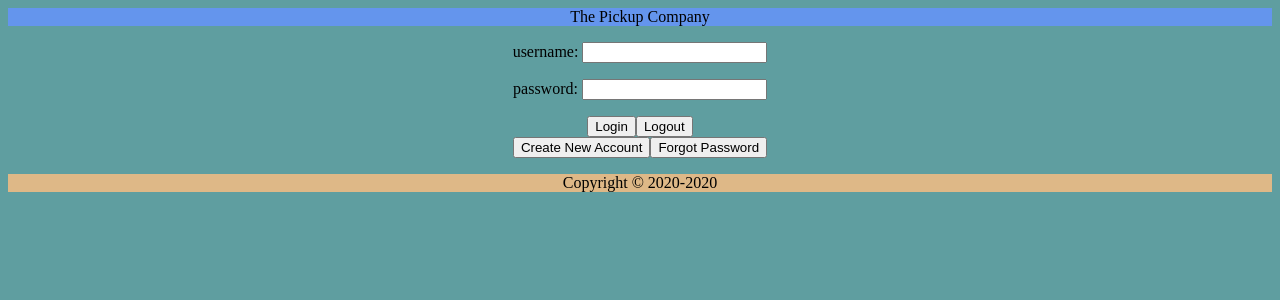
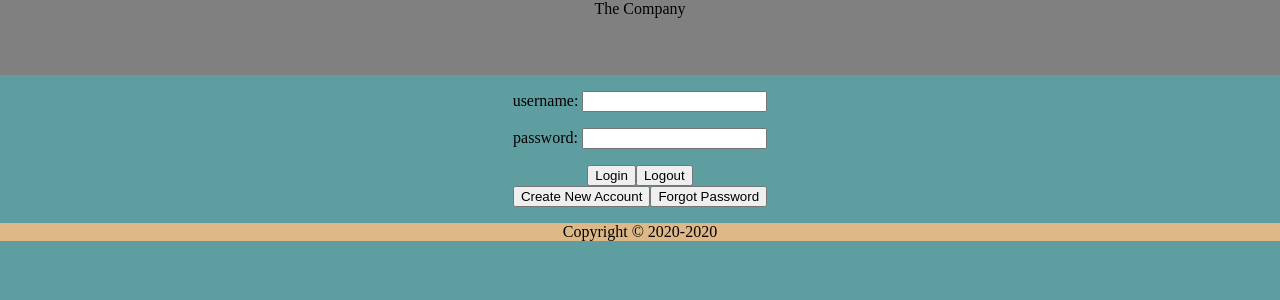
Before and after one commit to blackstrings/preorder-ng, an Angular app: page /#/login in a window 1280 px wide. Shown: the top 300 px of the page. Built offline with nearby package versions, Linux system fonts and the light colour scheme.

Commit message:
add merchant create page

```diff
--- a/src/app/app-routing.module.ts
+++ b/src/app/app-routing.module.ts
@@ -11,11 +11,10 @@ const routes: Routes = [
   //{path: 'poki', loadChildren: () => import('./features/poki/poki.module').then(m => m.PokiModule)},
   {path: ViewRoutes.LOGIN, component: UserLoginViewComponent},
   {path: ViewRoutes.MERCHANT_LIST, component: MerchantListViewComponent, canActivate: [BasicViewGuard]},
-  // default routing fall back when no url matches, this should be last
-  {path: '', redirectTo: '/login', pathMatch: 'full'},
+  {path: ViewRoutes.MERCHANT_CREATE, component: MerchantCreateViewComponent, canActivate: [BasicViewGuard]},
+  {path: '', redirectTo: ViewRoutes.LOGIN, pathMatch: 'full'},
   {path: '**', component: UserLoginViewComponent },  // Wildcard route for a 404 page
 ];
-
 
 @NgModule({
   imports: [RouterModule.forRoot(routes, {preloadingStrategy: PreloadAllModules, useHash: true, enableTracing: false})],
--- a/src/app/app.component.scss
+++ b/src/app/app.component.scss
@@ -1,3 +1,5 @@
 #main-container {
   text-align: center;
+  margin:0;
+  padding: 0;
 }
--- a/src/app/app.module.ts
+++ b/src/app/app.module.ts
@@ -12,6 +12,7 @@ import {MerchantCreateViewComponent} from './views/merchant-views/merchant-creat
 import {MerchantListViewComponent} from './views/merchant-views/merchant-list-view/merchant-list-view.component';
 import { OrderHistoryViewComponent } from './views/customer-views/order-history-view/order-history-view.component';
 import {BasicViewGuard} from "./views/view-guards/basic-view-guard";
+import { BasicNavViewComponent } from './views/nav-views/basic-nav-view/basic-nav-view.component';
 
 //HttpClientModule required for http calls - httpClient
 
@@ -25,6 +26,7 @@ import {BasicViewGuard} from "./views/view-guards/basic-view-guard";
     MerchantCreateViewComponent,
     MerchantListViewComponent,
     OrderHistoryViewComponent,
+    BasicNavViewComponent,
   ],
   imports: [
     BrowserModule,
--- a/src/app/views/header-view/header-view.component.html
+++ b/src/app/views/header-view/header-view.component.html
@@ -1,3 +1,5 @@
 <div id="header-container">
-  The Pickup Company
+  <div id="logo">
+    The Company
+  </div>
 </div>
--- a/src/app/views/header-view/header-view.component.scss
+++ b/src/app/views/header-view/header-view.component.scss
@@ -1,3 +1,7 @@
 #header-container {
-  background-color: cornflowerblue;
+  background-color: grey;
+  height: 75px;
 }
+#logo {
+
+}
--- a/src/app/views/login-views/user-login-view/user-login-view.component.ts
+++ b/src/app/views/login-views/user-login-view/user-login-view.component.ts
@@ -71,8 +71,10 @@ export class UserLoginViewComponent implements OnInit, OnDestroy {
       )
       .subscribe( (response: ResponseLogin) => {
           if(response && response.auth_token) {
-            // store token
+
+            // set the token
             this.http.setAuthToken(response.auth_token);
+
             // take user to merchant list view
             this.router.navigate([ViewRoutes.MERCHANT_LIST]);
           } else {
--- /dev/null
+++ b/src/app/views/nav-views/basic-nav-view/basic-nav-view.component.html
@@ -0,0 +1,3 @@
+<div>
+  <button (click)="goToMerchantCreateView()">Register Your Store</button>
+</div>
--- /dev/null
+++ b/src/app/views/nav-views/basic-nav-view/basic-nav-view.component.ts
@@ -0,0 +1,21 @@
+import { Component, OnInit } from '@angular/core';
+import {Router} from "@angular/router";
+import {ViewRoutes} from "../../view-routes";
+
+@Component({
+  selector: 'app-basic-nav-view',
+  templateUrl: './basic-nav-view.component.html',
+  styleUrls: ['./basic-nav-view.component.scss']
+})
+export class BasicNavViewComponent implements OnInit {
+
+  constructor(private router: Router) { }
+
+  ngOnInit(): void {
+  }
+
+  public goToMerchantCreateView(): void {
+    this.router.navigate([ViewRoutes.MERCHANT_LIST]);
+  }
+
+}
--- a/src/app/views/view-routes.ts
+++ b/src/app/views/view-routes.ts
@@ -3,6 +3,7 @@ export class ViewRoutes {
   // main views
   public static readonly LOGIN = 'login';
   public static readonly MERCHANT_LIST = 'merchant/list';
+  public static readonly MERCHANT_CREATE = 'merchant/create';
 
   // sub views
 
--- a/src/styles.scss
+++ b/src/styles.scss
@@ -1,6 +1,7 @@
 /* You can add global styles to this file, and also import other style files */
 body {
   background-color: cadetblue;
+  margin:0px !important;
 }
 
 .text-warning {
```
Also changed, not shown: src/app/views/nav-views/basic-nav-view/basic-nav-view.component.scss (added), 1 other file (tests, documents, lock files or other folders).
